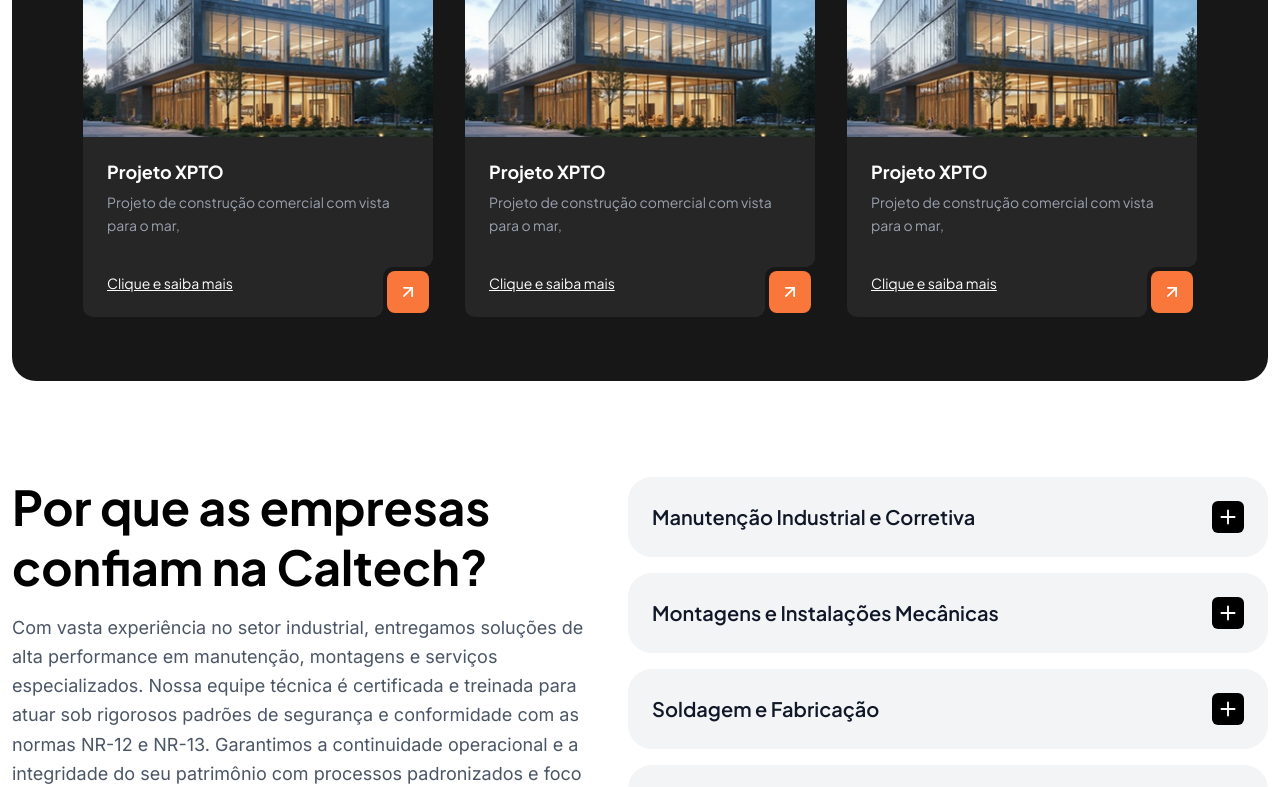
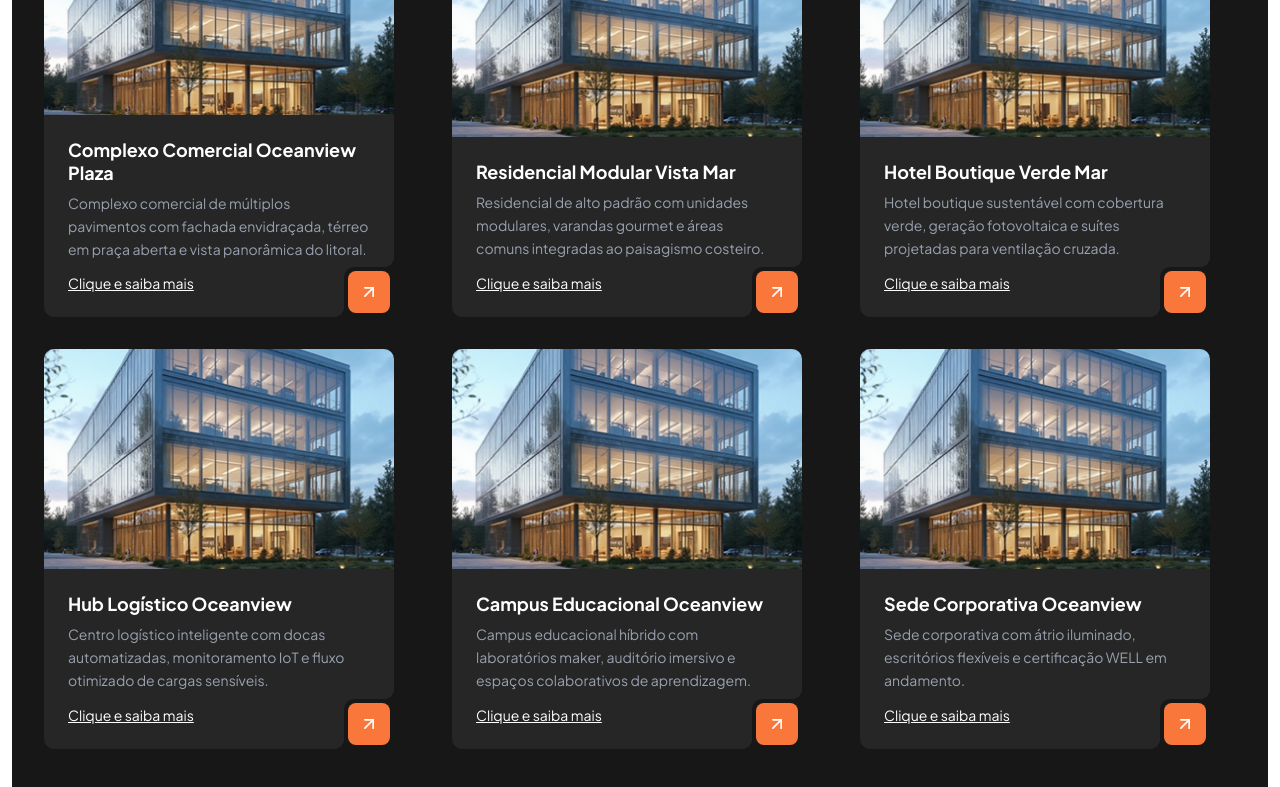
Before and after one commit to julioceno/caltech, a Next.js app: page / in a window 1280 px wide. Shown: the part 2120-2907 px from the top of the page. Built offline with nearby package versions, Linux system fonts and the light colour scheme.

Commit message:
feat: update project titles and descriptions for improved clarity and add new projects to the data set

```diff
--- a/src/components/Projects.tsx
+++ b/src/components/Projects.tsx
@@ -10,7 +10,7 @@
                     {contentData.projects.heading}
                 </h2>
 
-                <div className="mt-12 flex flex-col md:flex-row gap-8 justify-center items-center flex-wrap xlg:flex-nowrap">
+                <div className="mt-12 flex flex-col md:flex-row gap-8 justify-center items-center flex-wrap xlg:grid xlg:grid-cols-3 xlg:items-start">
                     {projectsData.map((project) => (
                         <ProjectCard
                             key={project.slug}
--- a/src/data/projectsData.ts
+++ b/src/data/projectsData.ts
@@ -1,26 +1,53 @@
 export const projectsData = [
     {
         slug: "oceanview-plaza",
-        title: "Projeto XPTO",
+        title: "Complexo Comercial Oceanview Plaza",
         paragraph: '',
         description:
-            "Projeto de construção comercial com vista para o mar, ",
+            "Complexo comercial de múltiplos pavimentos com fachada envidraçada, térreo em praça aberta e vista panorâmica do litoral.",
         image: "/project-example.png",
     },
     {
         slug: "oceanview-plaza-2",
-        title: "Projeto XPTO",
+        title: "Residencial Modular Vista Mar",
         paragraph: '',
         description:
-            "Projeto de construção comercial com vista para o mar, ",
+            "Residencial de alto padrão com unidades modulares, varandas gourmet e áreas comuns integradas ao paisagismo costeiro.",
         image: "/project-example.png",
     },
     {
         slug: "oceanview-plaza-3",
-        title: "Projeto XPTO",
+        title: "Hotel Boutique Verde Mar",
         paragraph: '',
         description:
-            "Projeto de construção comercial com vista para o mar, ",
+            "Hotel boutique sustentável com cobertura verde, geração fotovoltaica e suítes projetadas para ventilação cruzada.",
         image: "/project-example.png",
     },
+
+    {
+        slug: "oceanview-plaza",
+        title: "Hub Logístico Oceanview",
+        paragraph: '',
+        description:
+            "Centro logístico inteligente com docas automatizadas, monitoramento IoT e fluxo otimizado de cargas sensíveis.",
+        image: "/project-example.png",
+    },
+    {
+        slug: "oceanview-plaza-3",
+        title: "Campus Educacional Oceanview",
+        paragraph: '',
+        description:
+            "Campus educacional híbrido com laboratórios maker, auditório imersivo e espaços colaborativos de aprendizagem.",
+        image: "/project-example.png",
+    },
+
+    {
+        slug: "oceanview-plaza",
+        title: "Sede Corporativa Oceanview",
+        paragraph: '',
+        description:
+            "Sede corporativa com átrio iluminado, escritórios flexíveis e certificação WELL em andamento.",
+        image: "/project-example.png",
+    },
+
 ];
```
